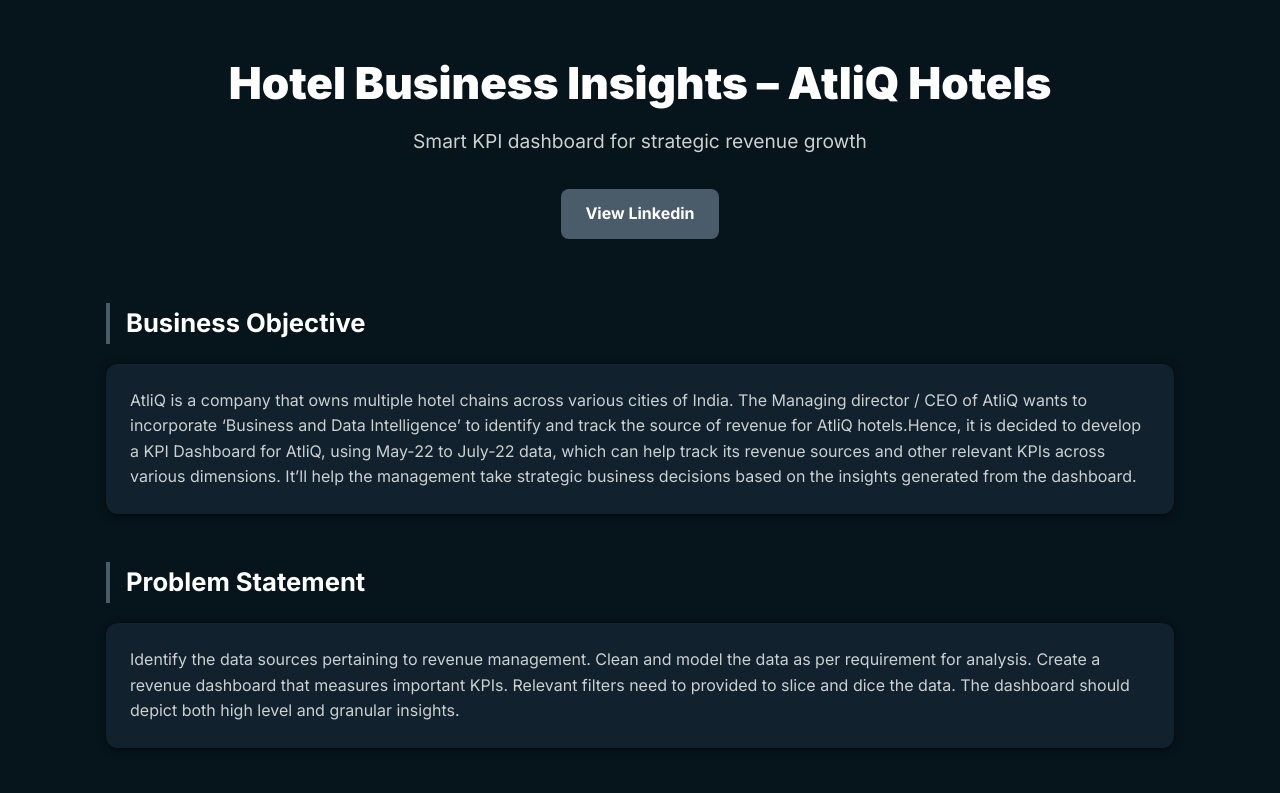
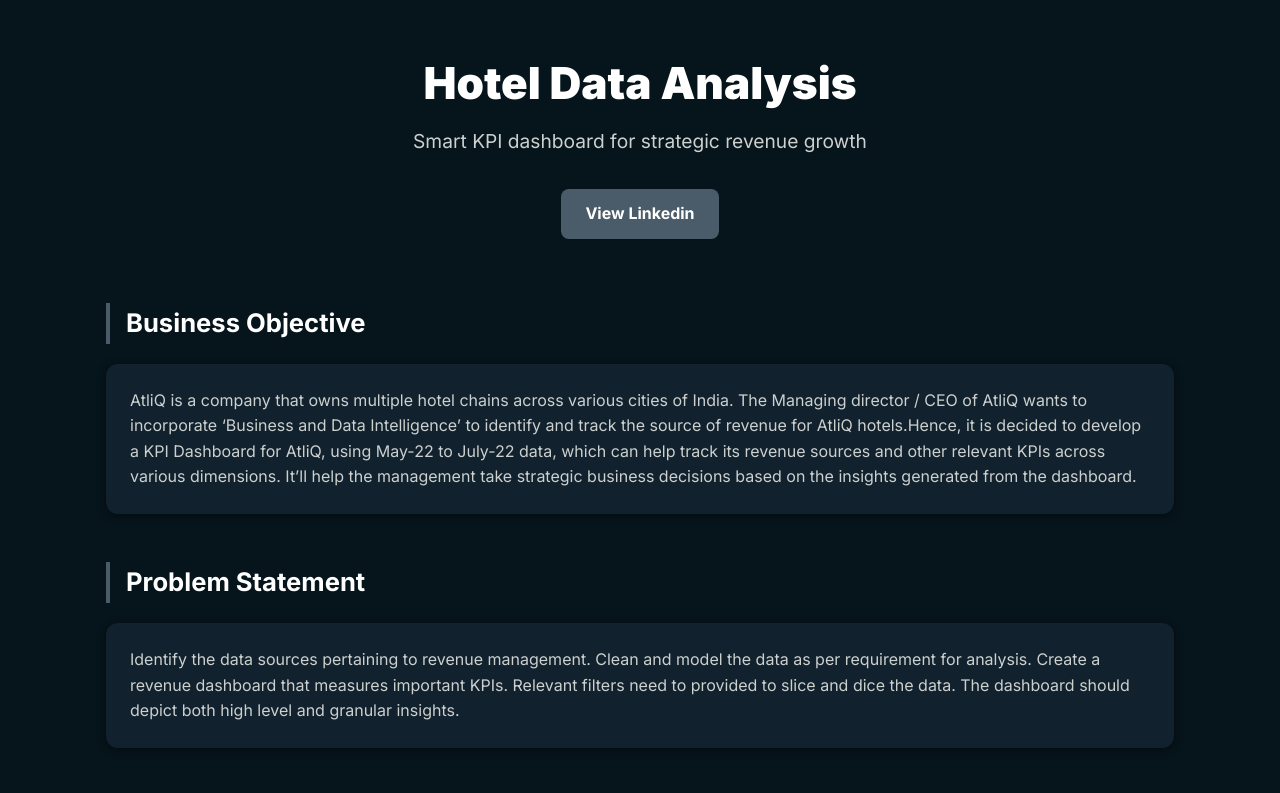
Before and after one commit to S1nen/Portfolio-Website, a plain HTML site: page hospitality.html in a window 1280 px wide. Shown: the top 793 px of the page. Drawn offline with Linux system fonts and the light colour scheme.

Commit message:
Update hospitality.html

```diff
--- a/hospitality.html
+++ b/hospitality.html
@@ -3,7 +3,7 @@
 <head>
   <meta charset="UTF-8" />
   <meta name="viewport" content="width=device-width, initial-scale=1.0" />
-  <title>AtliQ Hospitality BI – Mohammed Sinan A K</title>
+  <title>Hotel Data Analysis– Mohammed Sinan A K</title>
   <meta name="description" content="Power BI Dashboard Case Study – Revenue insights, KPIs, and strategic outcomes by Mohammed Sinan" />
   <link href="https://fonts.googleapis.com/css2?family=Inter:wght@400;700;900&display=swap" rel="stylesheet" />
   <style>
@@ -158,7 +158,7 @@
     <!-- Use a HIGH-RES image here (min 1600px wide) -->
     <!-- <img src="https://images.unsplash.com/photo-1600585154340-be6161a56a0c?auto=format&fit=crop&w=1600&q=80"  -->
          <!-- alt="Hotel Illustration" class="hero-img" /> -->
-    <h1>Hotel Business Insights – AtliQ Hotels</h1>
+    <h1>Hotel Data Analysis</h1>
     <p class="subtitle">Smart KPI dashboard for strategic revenue growth</p>
     <a href="https://www.linkedin.com/in/mohammedsinanak/" target="_blank" class="cta-btn">View Linkedin</a>
   </header>
@@ -317,10 +317,10 @@
 
   </div>
 
-  <footer>
+<!--   <footer>
     &copy; <span id="year"></span> Mohammed Sinan A K. All rights reserved.
   </footer>
-
+ -->
   <script>
     document.getElementById('year').textContent = new Date().getFullYear();
   </script>
```
